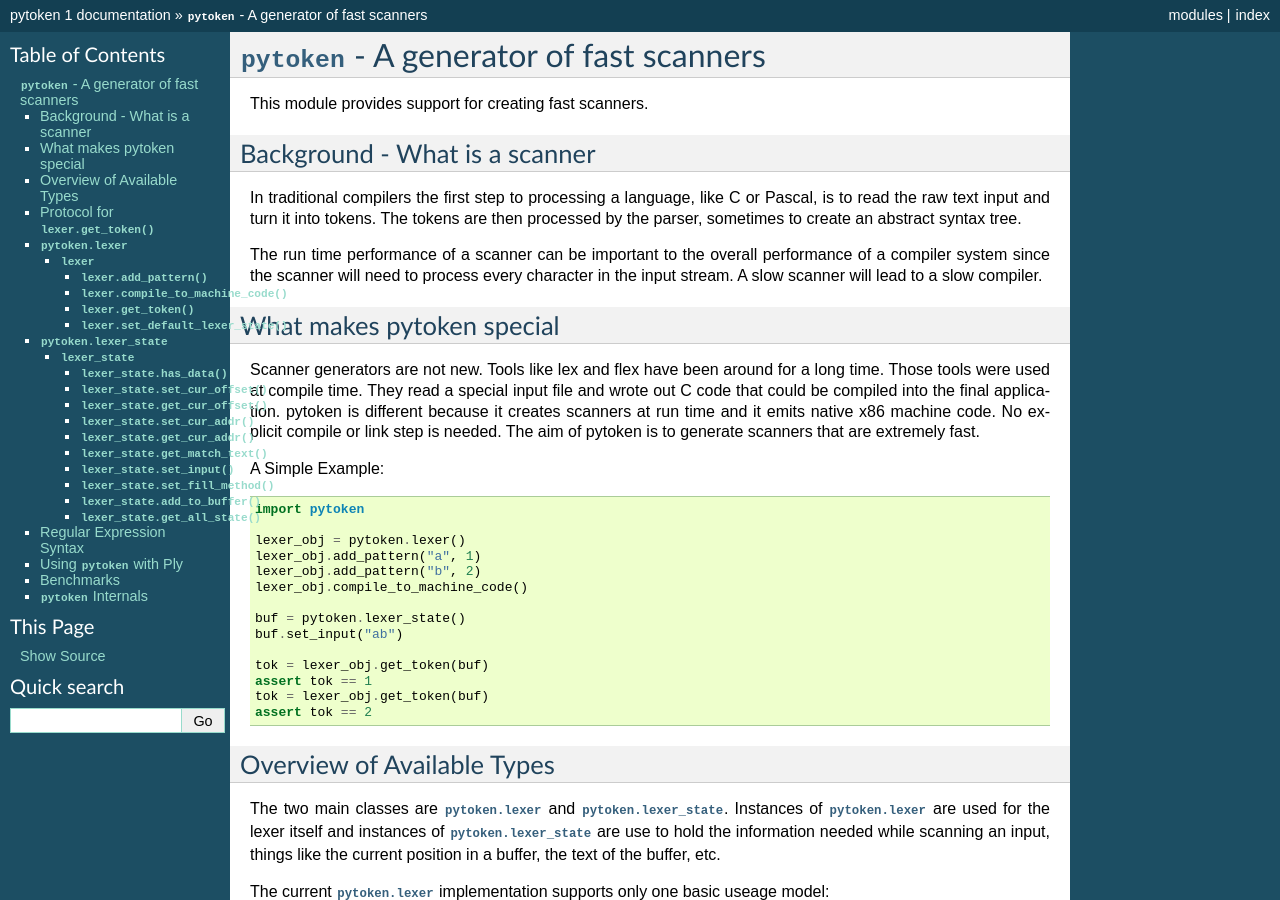
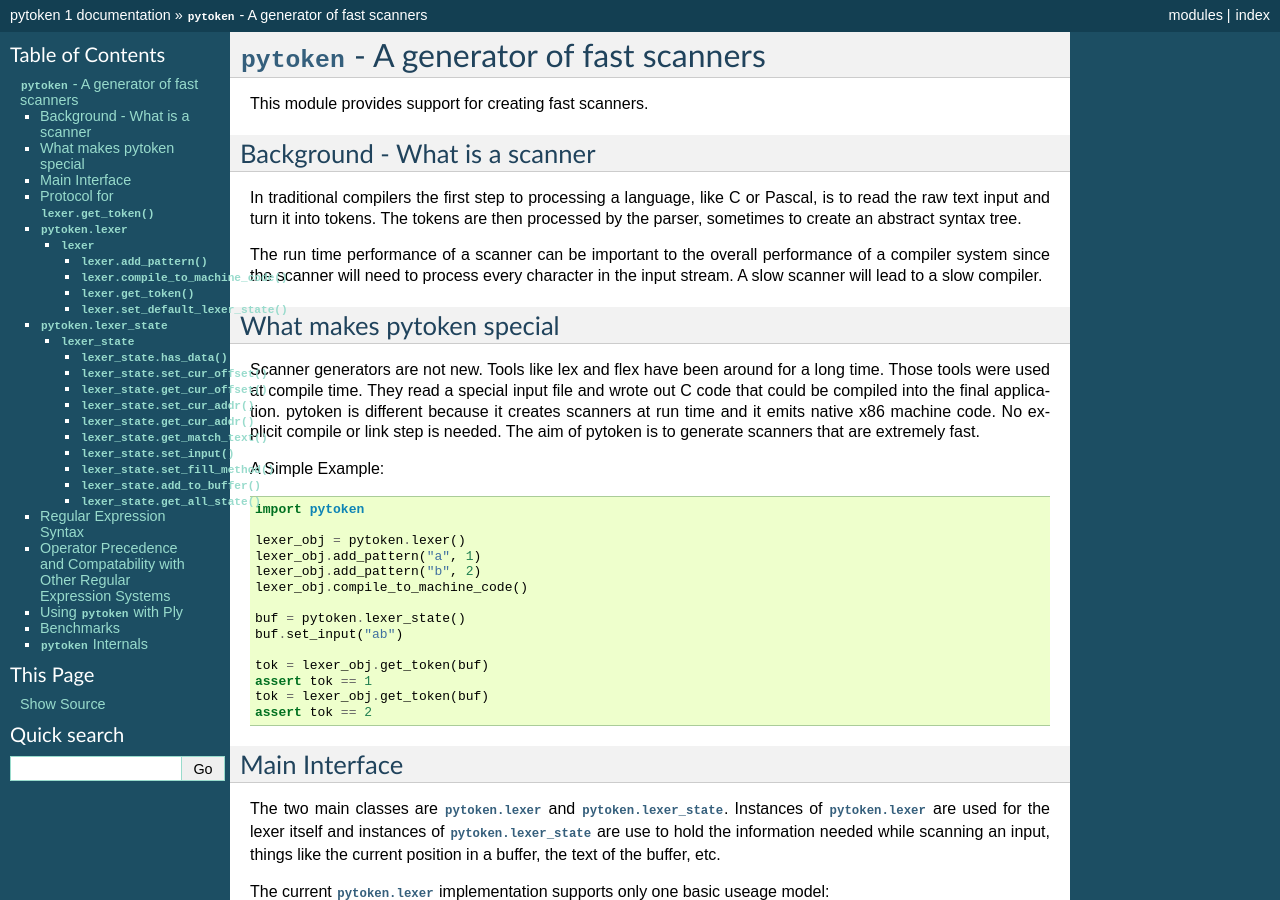
Before and after one commit to zurgzurg/pytoken, a Sphinx documentation site: the page built from doc/index.rst, in a window 1280 px wide and 900 px high. Built offline with Sphinx 7.4.7, drawn with Linux system fonts in a browser that asks for light colours; some of the changed text lies outside the part shown.

Commit message:
minor change to docs

```diff
--- a/doc/index.rst
+++ b/doc/index.rst
@@ -49,8 +49,8 @@ A Simple Example::
   tok = lexer_obj.get_token(buf)
   assert tok == 2
 
-Overview of Available Types
-----------------------------
+Main Interface
+--------------
 
 The two main classes are :class:`pytoken.lexer` and
 :class:`pytoken.lexer_state`. Instances of :class:`pytoken.lexer` are
@@ -268,6 +268,8 @@ The supported meta characters are:
     ``'n'``, ``'r'``, and ``'t'``. For those characters a newline, carriage
     return or tab is matched.
 
+Operator Precedence and Compatability with Other Regular Expression Systems
+---------------------------------------------------------------------------
 
 
 Using :mod:`pytoken` with Ply
```
